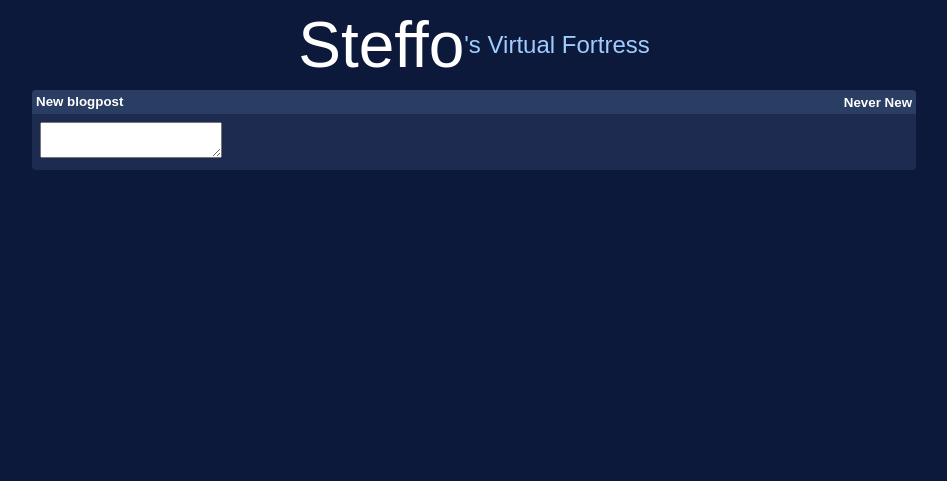
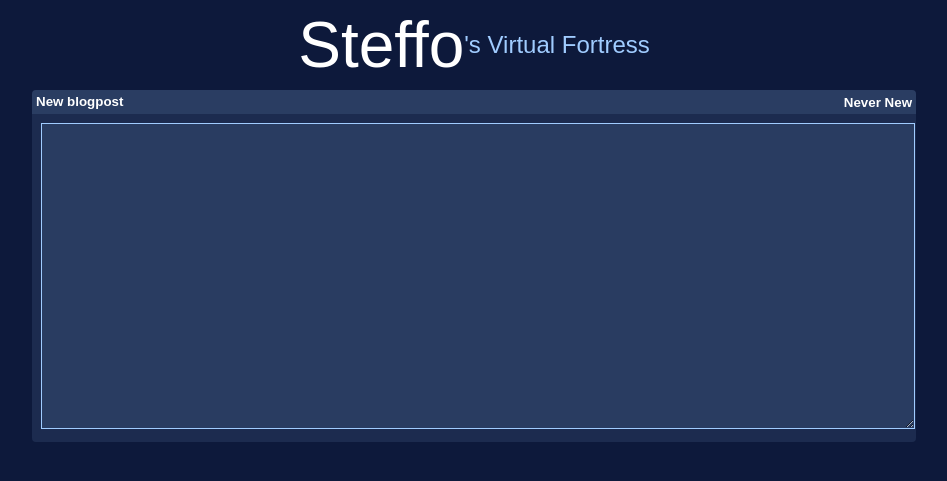
Before and after one commit to Steffo99/web, a Flask app: template templates/admin.html in a window 1280 px wide. Shown: the top 481 px of the page, without its empty margins (166-1113 px from the left). Run offline with Flask 2, Linux system fonts and the light colour scheme; the template is opened without the code that fills it, so the values that code supplies are empty; parts of the project's set-up code (start-up, migrations or seed data) failed here and were passed over; some libraries are stand-ins or nearby versions.

Commit message:
Stole some code from Royalnet

```diff
--- a/static/styling.css
+++ b/static/styling.css
@@ -57,6 +57,51 @@ blockquote {
   background-color: rgba(160, 204, 255, 0.1);
   padding: 2px 4px 2px 8px;
   margin: 8px;
+}
+textarea {
+  background-color: rgba(160, 204, 255, 0.1);
+  color: #a0ccff;
+  border: 1px solid #a0ccff;
+  padding: 2px;
+  margin: 1px;
+  font-size: small;
+  font-family: "Consolas", "Source Code Pro", monospace;
+  width: 100%;
+  height: 300px;
+}
+button,
+input[type="submit"],
+.btn {
+  background-color: rgba(160, 204, 255, 0.1);
+  color: #a0ccff !important;
+  border: 1px solid #a0ccff;
+  border-radius: 0;
+  padding: 2px 8px;
+  margin: 1px;
+  font-size: medium;
+  font-family: sans-serif;
+  text-decoration: none;
+  cursor: default;
+}
+button:hover,
+input[type="submit"]:hover,
+.btn:hover {
+  background-color: rgba(160, 204, 255, 0.2);
+  color: #ffffff;
+  border-color: #ffffff;
+}
+button:active,
+input[type="submit"]:active,
+.btn:active {
+  background-color: rgba(160, 204, 255, 0.3);
+  color: white;
+  border-color: white;
+}
+pre {
+  margin: 0;
+}
+code {
+  font-family: "Consolas", "Source Code Pro", monospace;
 }
 .h-container {
   display: flex;
--- a/static/styling.less
+++ b/static/styling.less
@@ -30,6 +30,7 @@ a {
 
     &[href^="http:"]::before {
         //Unsafe link
+        //noinspection CssNoGenericFontName
         font-family: "Font Awesome 5 Free";
         font-weight: bold;
         content: "\f09c";
@@ -40,6 +41,7 @@ a {
         color: @pastel-red;
 
         &::before {
+            //noinspection CssNoGenericFontName
             font-family: "Font Awesome 5 Free";
             font-weight: bold;
             content: "\f076";
@@ -77,6 +79,51 @@ blockquote {
     background-color: fade(@fg, 10%);
     padding: 2px 4px 2px 8px;
     margin: 8px;
+}
+
+textarea {
+    background-color: fade(@fg, 10%);
+    color: @fg;
+    border: 1px solid @fg;
+    padding: 2px;
+    margin: 1px;
+    font-size: small;
+    font-family: "Consolas", "Source Code Pro", monospace;
+    width: 100%;
+    height: 300px;
+}
+
+button, input[type="submit"], .btn {
+    background-color: fade(@fg, 10%);
+    color: @fg !important;
+    border: 1px solid @fg;
+    border-radius: 0;
+    padding: 2px 8px;
+    margin: 1px;
+    font-size: medium;
+    font-family: sans-serif;
+    text-decoration: none;
+    cursor: default;
+
+    &:hover {
+        background-color: fade(@fg, 20%);
+        color: lighten(@fg, 25%);
+        border-color: lighten(@fg, 25%);
+    }
+
+    &:active {
+        background-color: fade(@fg, 30%);
+        color: white;
+        border-color: white;
+    }
+}
+
+pre {
+    margin: 0;
+}
+
+code {
+    font-family: "Consolas", "Source Code Pro", monospace;
 }
 
 //Elements
```
Also changed, not shown: 1 other file.
